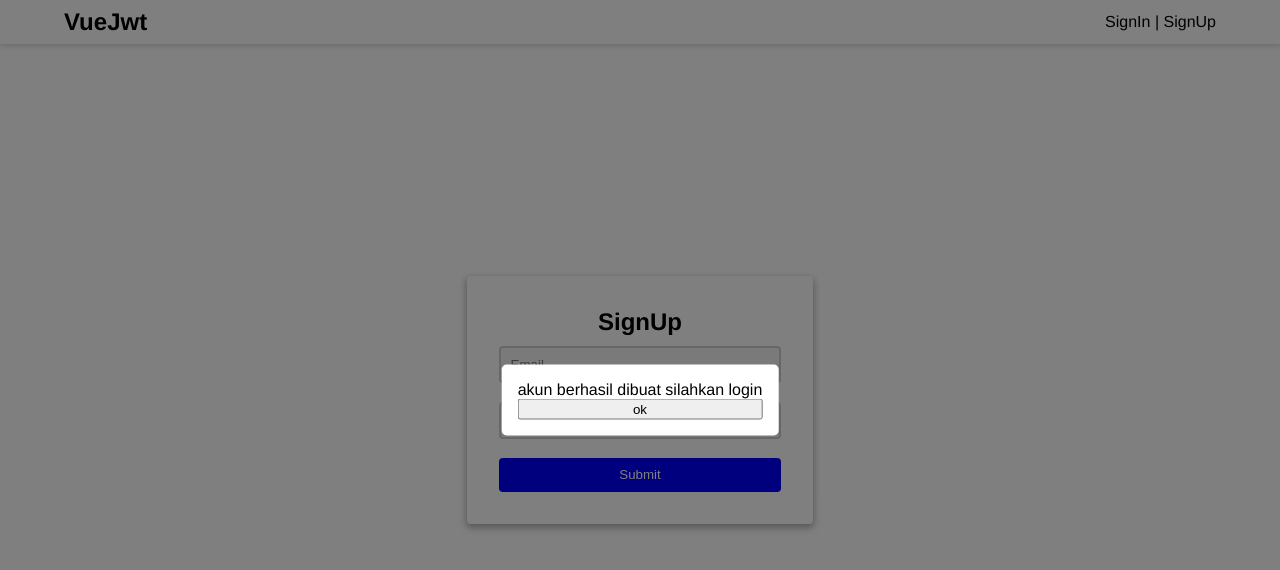
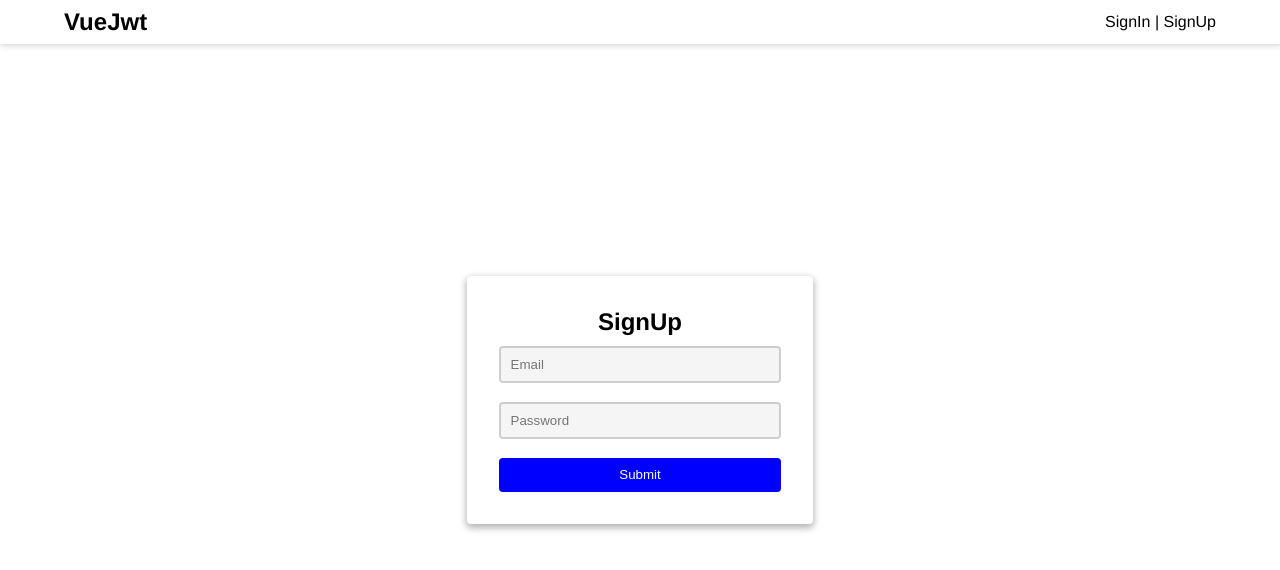
Before and after one commit to ra-md/vue-jwt-authentication, a Vue app: page /signup in a window 1280 px wide. Shown: the top 570 px of the page. Built offline with nearby package versions, Linux system fonts and the light colour scheme.

Commit message:
modified:   src/components/Form.vue

```diff
--- a/src/components/Form.vue
+++ b/src/components/Form.vue
@@ -5,8 +5,8 @@
 			<form @submit.prevent="submit">
 				<input v-model="email" type="email" placeholder="Email">
 				<input v-model="password" type="password" placeholder="Password">
-        <div v-if="errors">
-          <p>{{ errors }}</p>
+        <div v-show="errors">
+          <p class="errors-message">{{ errors }}</p>
         </div>
 				<input class="btn" type="submit">
 			</form>
@@ -16,6 +16,7 @@
 
 <script>
   import { mapState } from 'vuex';
+  import { SET_ERROR } from '@/store/mutations.type';
 
 	export default {
 		name: 'Form',
@@ -30,10 +31,16 @@
         errors: state => state.auth.errors
       })
     },
+    mounted() {
+      this.removeErrorMessage();
+    },
 		methods: {
 			submit() {
 				this.$emit('submit', { email: this.email, password: this.password });
-			}
+			},
+      removeErrorMessage() {
+        this.$store.commit(SET_ERROR, null);
+      }
 		}
 	};
 </script>
@@ -84,6 +91,10 @@
     background-color: black;
   }
 
+  .errors-message {
+    color: red;
+  }
+
   @media (max-width: 768px) {
     .auth {
       width: 100%;
--- a/src/components/Modal.vue
+++ b/src/components/Modal.vue
@@ -1,8 +1,8 @@
 <template>
-	<div class="overlay">
-		<div v-if="modal" class="modal">
-			<p>akun berhasil dibuat silahkan login</p>
-			<button>ok</button>
+	<div v-show="modal" class="overlay">
+		<div class="modal">
+			<slot name="content"></slot>
+			<slot name="button"></slot>
 		</div>
 	</div>
 </template>
@@ -16,7 +16,7 @@
 			};
 		},
 		methods: {
-			openModal() {
+			showModal() {
 				this.modal = !this.modal;
 			}
 		}
@@ -24,6 +24,15 @@
 </script>
 
 <style>
+	.overlay {
+		background: rgba(0,0,0,0.5);
+    position: fixed;
+    top: 0;
+    bottom: 0;
+    left: 0;
+    right: 0;
+	}
+
 	.modal {
     position: fixed;
     top: 50%;
@@ -37,13 +46,4 @@
     flex-direction: column;
     justify-content: center;
 	}
-
-	.overlay {
-		background: rgba(0,0,0,0.5);
-    position: fixed;
-    top: 0;
-    bottom: 0;
-    left: 0;
-    right: 0;
-	}
 </style>
--- a/src/store/auth.module.js
+++ b/src/store/auth.module.js
@@ -17,7 +17,7 @@ const mutations = {
 
 const actions = {
 	[REGISTER]({ commit }, credentials) {
-		return new Promise((resolve) => {
+		return new Promise((resolve, reject) => {
 			commit(SET_ERROR, null);
 			userSignup(credentials)
 			.then(() => {
--- a/src/views/SignUp.vue
+++ b/src/views/SignUp.vue
@@ -3,7 +3,14 @@
 	<Form @submit="signup">
 		<h2>SignUp</h2>
 	</Form>
-	<Modal ref="modal"/>
+	<Modal ref="modal">
+		<template v-slot:content>
+			<p class="modal-text">akun berhasil dibuat silahkan login</p>
+		</template>
+		<template v-slot:button>
+			<button class="btn" @click="$router.push('/signin')">ok</button>
+		</template>
+	</Modal>
 	</div>
 </template>
 
@@ -18,14 +25,20 @@
 			Form,
 			Modal
 		},
-		mounted() {
-			console.log(this.$refs.modal.openModal());
-		},
 		methods: {
 			signup(value) {
 				this.$store.dispatch(REGISTER, value)
-				.then(() => console.log('push route'));
+				.then(() => {
+					this.$refs.modal.showModal();
+				});
 			}
 		}
 	};
 </script>
+
+<style>
+	.modal-text {
+		margin-bottom: 1em;
+		font-weight: bold;
+	}
+</style>
```
